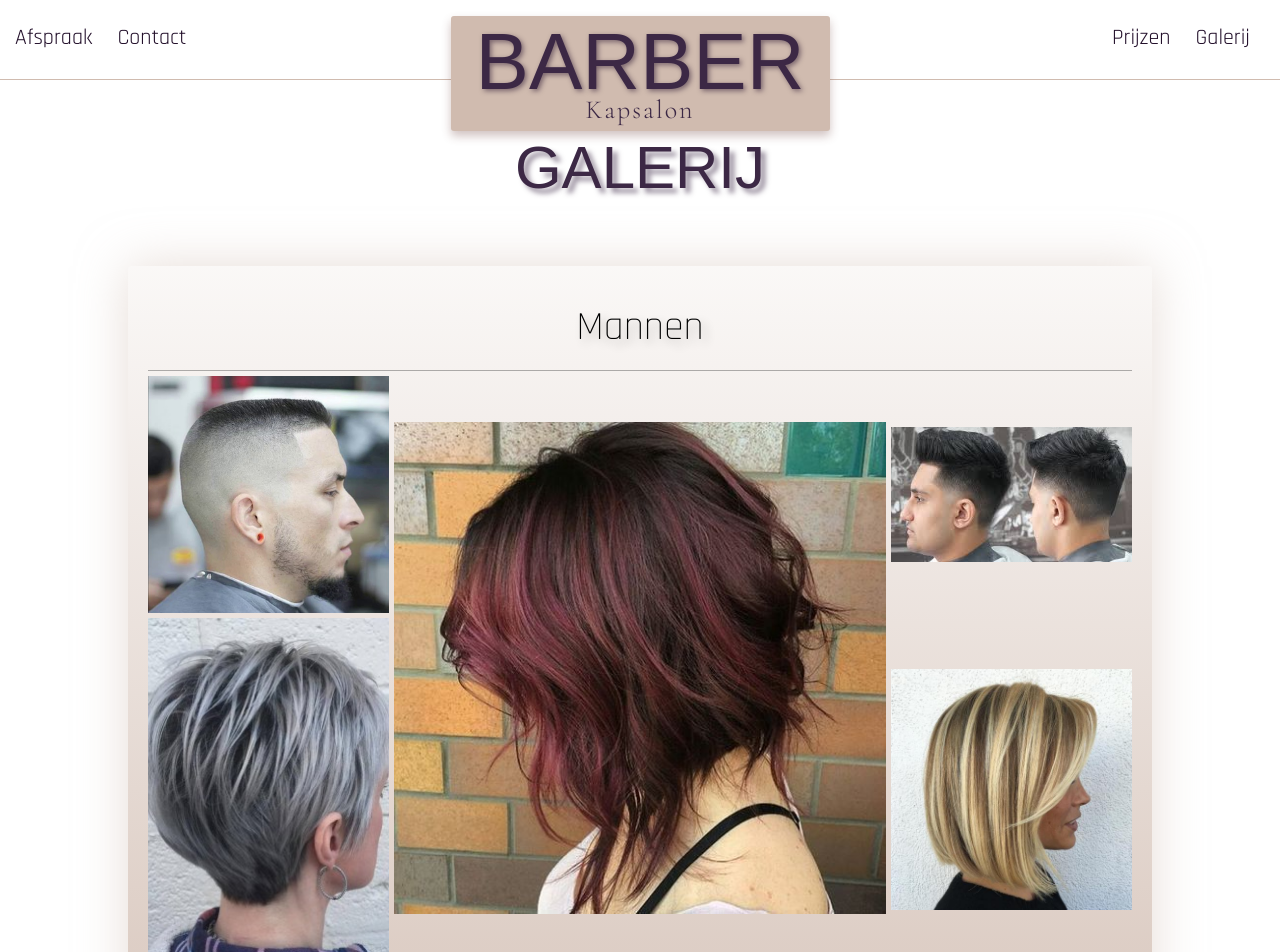
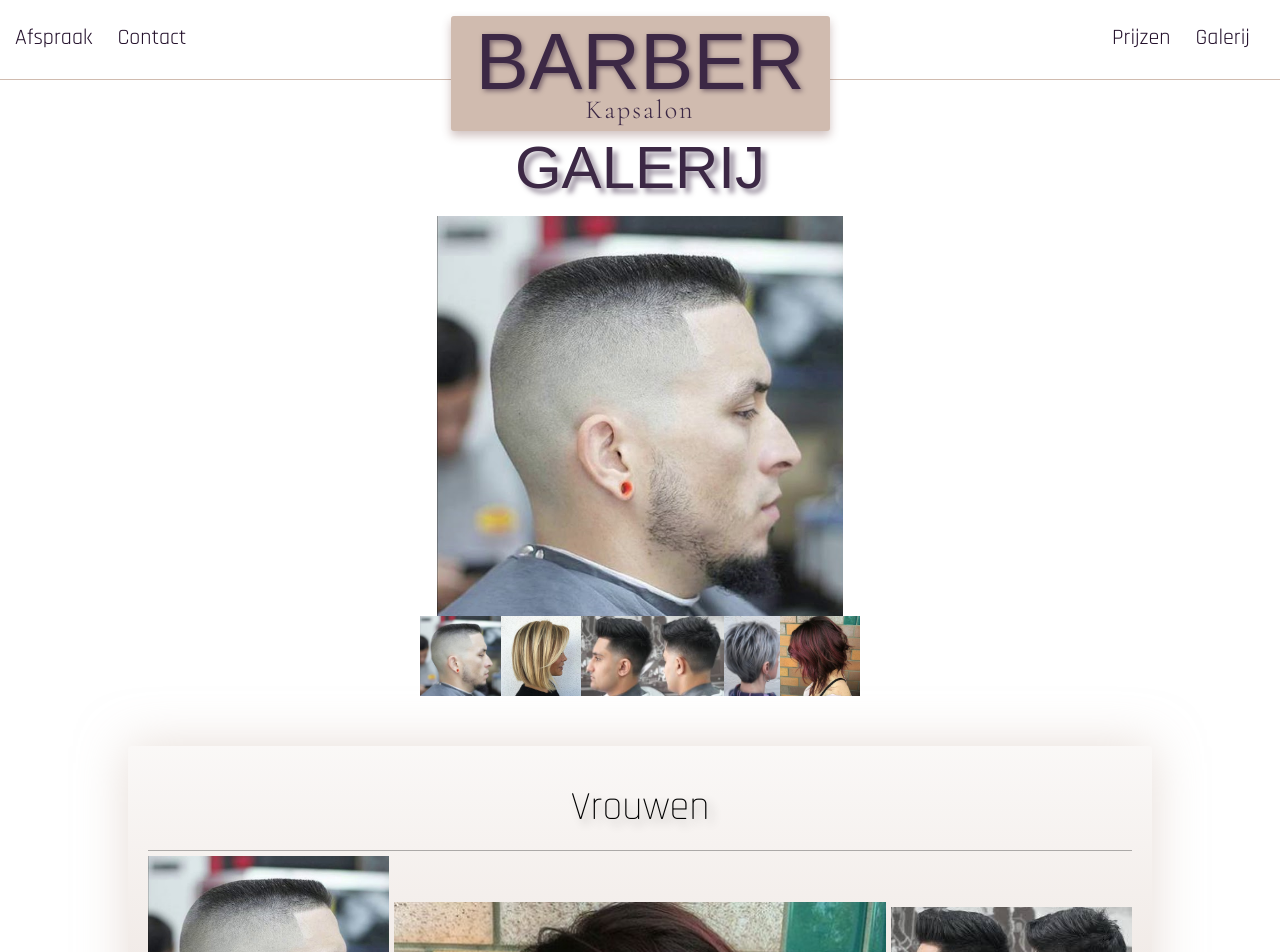
Before and after one commit to Vastlaan/kapsalon.michalantczak.com, a React (Create React App) app in the folder client/: page /gallery in a window 1280 px wide. Shown: the top 952 px of the page. Built offline with nearby package versions, Linux system fonts and the light colour scheme; a web font is replaced by a local one.

Commit message:
gallery design step 1

```diff
--- a/client/src/Components/appointment.js
+++ b/client/src/Components/appointment.js
@@ -23,13 +23,13 @@ class Appointment extends React.Component {
 	}
 
 	isDateValid = () =>{
-		if(!this.state.selectedDay){
+		if(this.state.selectedDay===null ||this.state.selectedDay===undefined ||this.state.selectedDay===""){
 			return false
 		}
 		return true
 	}
 	isTimeValid = () =>{
-		if(!this.state.time){
+		if(this.state.time===null || this.state.time===undefined || this.state.time===""){
 			return false
 		}
 		return true
@@ -37,21 +37,21 @@ class Appointment extends React.Component {
 
 	isNameValid = () =>{
 		const nameFieldValue = document.querySelector('#name').value
-		if(nameFieldValue==="null" || nameFieldValue===undefined || nameFieldValue===""){
+		if(nameFieldValue===null || nameFieldValue===undefined || nameFieldValue===""){
 			return false
 		}
 		return true
 	}
 	isEmailValid = () =>{
 		const emailFieldValue = document.querySelector('#email').value
-		if(emailFieldValue==="null" || emailFieldValue===undefined || emailFieldValue===""){
+		if(emailFieldValue===null || emailFieldValue===undefined || emailFieldValue===""){
 			return false
 		}
 		return true
 	}
 	isPhoneValid = () =>{
 		const phoneFieldValue = document.querySelector('#phone').value
-		if(phoneFieldValue==="null" || phoneFieldValue===undefined || phoneFieldValue===""){
+		if(phoneFieldValue===null || phoneFieldValue===undefined || phoneFieldValue===""){
 			return false
 		}
 		return true
@@ -77,7 +77,7 @@ class Appointment extends React.Component {
 				return null
 			}
 		}else if(this.state.step===1){
-			if(this.isTimeValid){
+			if(this.isTimeValid()){
 
 				return this.setState({
 					button:2,
@@ -122,16 +122,15 @@ class Appointment extends React.Component {
 		}
 	}
 
-	handleDayClick(day, { selected }) {
-	    if (selected) {
-	      // Unselect the day if already selected
-	      this.setState({ selectedDay: undefined });
-	      return;
-	    }
-	    this.setState({
-	    	selectedDay: day,
-	    	date: day.toLocaleDateString()
-	     });
+	handleDayClick(day, modifiers={}) {
+
+		if(modifiers.disabled){
+			return
+		}
+		this.setState({
+			selectedDay: modifiers.selected?undefined:day,
+			date: modifiers.selected?this.state.date:day.toLocaleDateString()
+		})
 	}
 
 	send = () =>{
@@ -186,7 +185,10 @@ class Appointment extends React.Component {
 							<div className='appointment__data--date-calendar'>
 						        <DayPicker
 						        	className='appointment__data--date-calendar-picker'
-						        	disabledDays={{ daysOfWeek: [0] }}
+						        	disabledDays={{
+						        		daysOfWeek: [0],
+						        		before: new Date()
+						        	}}
 						          	onDayClick={this.handleDayClick}
 						          	selectedDays={this.state.selectedDay}
 						        />
--- a/client/src/Components/gallery.js
+++ b/client/src/Components/gallery.js
@@ -17,74 +17,56 @@ const Gallery = () =>{
 
 			<h1 className='gallery__header'>Galerij</h1>
 
-			<div className='gallery__album'>
-				<div className='gallery__album--header'>
-					Mannen
+			<div className='gallery__men'>
+
+				<div className='gallery__men--main'>
+					<img
+						src={Haircut2}
+						alt='haircut'
+						className='gallery__men--main-photo'
+					/>
 				</div>
-				<div className='gallery__album--haircut gallery__album--haircut-l'
-					onClick={()=>{return(
-						setView(true),
-						setPhoto(Haircut2)
-						)}}
-				>
-					<img src={Haircut2} alt='haircut' />
+
+				<div className='gallery__men--collection'>
+
+					<div className='gallery__men--collection-photo'>
+						<img
+							src={Haircut2}
+							alt='haircut'
+
+						/>
+					</div>
+					<div className='gallery__men--collection-photo'>
+						<img
+							src={Haircut4}
+							alt='haircut'
+
+						/>
+					</div>
+					<div className='gallery__men--collection-photo'>
+						<img
+							src={Haircut1}
+							alt='haircut'
+
+						/>
+					</div>
+					<div className='gallery__men--collection-photo'>
+						<img
+							src={Haircut3}
+							alt='haircut'
+
+						/>
+					</div>
+					<div className='gallery__men--collection-photo'>
+						<img
+							src={Haircut5}
+							alt='haircut'
+
+						/>
+					</div>
+
 				</div>
-				<div className='gallery__album--haircut gallery__album--haircut-2'
-					onClick={()=>{return(
-						setView(true),
-						setPhoto(Haircut5)
-						)}}
-				>
-					<img src={Haircut5} alt='haircut' />
-				</div>
-				<div className='gallery__album--haircut gallery__album--haircut-3'
-					onClick={()=>{return(
-						setView(true),
-						setPhoto(Haircut1)
-						)}}
-				>
-					<img src={Haircut1} alt='haircut' />
-				</div>
-				<div className='gallery__album--haircut gallery__album--haircut-4'
-					onClick={()=>{return(
-						setView(true),
-						setPhoto(Haircut3)
-						)}}
-				>
-					<img src={Haircut3} alt='haircut' />
-				</div>
-				<div className='gallery__album--haircut gallery__album--haircut-5'
-					onClick={()=>{return(
-						setView(true),
-						setPhoto(Haircut4)
-						)}}
-				>
-					<img src={Haircut4} alt='haircut' />
-				</div>
-				<div className='gallery__album--haircut gallery__album--haircut-6'
-					onClick={()=>{return(
-						setView(true),
-						setPhoto(Haircut4)
-						)}}
-				>
-					<img src={Haircut4} alt='haircut' />
-				</div>
-				<div className='gallery__album--haircut gallery__album--haircut-7'
-					onClick={()=>{return(
-						setView(true),
-						setPhoto(Haircut1)
-						)}}
-				>
-					<img src={Haircut1} alt='haircut' />
-				</div>
-				<div className='gallery__album--haircut gallery__album--haircut-8'
-					onClick={()=>{return(
-						setView(true),
-						setPhoto(Haircut2)
-						)}}
-				>
-					<img src={Haircut2} alt='haircut' />
-				</div>
+
 			</div>
 
 			<div className='gallery__album'>
--- a/client/src/css/style.css
+++ b/client/src/css/style.css
@@ -498,6 +498,9 @@ body {
         grid-template-columns: repeat(8, 1fr);
         grid-gap: 1rem;
         font-size: 3rem; }
+        @media only screen and (max-width: 37.5em) {
+          .appointment__data--date-times {
+            font-size: 1.8rem; } }
         .appointment__data--date-times div {
           cursor: pointer;
           padding: .5rem;
@@ -788,6 +791,30 @@ body {
     @media only screen and (max-width: 37.5em) {
       .gallery__header {
         font-size: 4rem; } }
+  .gallery__men {
+    margin: 0 auto;
+    width: 80%;
+    display: flex;
+    flex-direction: column;
+    align-items: center;
+    justify-content: center; }
+    @media only screen and (max-width: 37.5em) {
+      .gallery__men {
+        width: 100%; } }
+    .gallery__men--main {
+      width: 100%;
+      display: flex;
+      justify-content: center; }
+      .gallery__men--main-photo {
+        max-width: 100%;
+        max-height: 50vh; }
+    .gallery__men--collection {
+      display: flex;
+      flex-wrap: wrap; }
+      .gallery__men--collection-photo {
+        height: 10vh; }
+        .gallery__men--collection-photo img {
+          height: 100%; }
   .gallery__album {
     margin: 5rem auto;
     border-radius: 3px;
--- a/client/src/sass/Components/_appointment.scss
+++ b/client/src/sass/Components/_appointment.scss
@@ -81,6 +81,10 @@
 				grid-gap: 1rem;
 				font-size: 3rem;
 
+				@include respond(s){
+					font-size: 1.8rem;
+				}
+
 				div{
 					cursor:pointer;
 					padding:.5rem;
--- a/client/src/sass/Components/_gallery.scss
+++ b/client/src/sass/Components/_gallery.scss
@@ -4,6 +4,45 @@
 
 	&__header{
 		@include sectionHeader
+	}
+
+	&__men{
+		margin:0 auto;
+		width:80%;
+		display: flex;
+		flex-direction: column;
+		align-items: center;
+		justify-content: center;
+
+		@include respond(s){
+			width:100%;
+		}
+
+		&--main{
+			width:100%;
+			display:flex;
+			justify-content: center;
+
+			&-photo{
+				max-width:100%;
+				max-height:50vh;
+			}
+		}
+
+		&--collection{
+			display:flex;
+			flex-wrap: wrap;
+
+			&-photo{
+				//max-width:10%;
+				height:10vh;
+
+				img{
+					//max-width:100%;
+					height:100%;
+				}
+			}
+		}
 	}
 
 	&__album{
```
